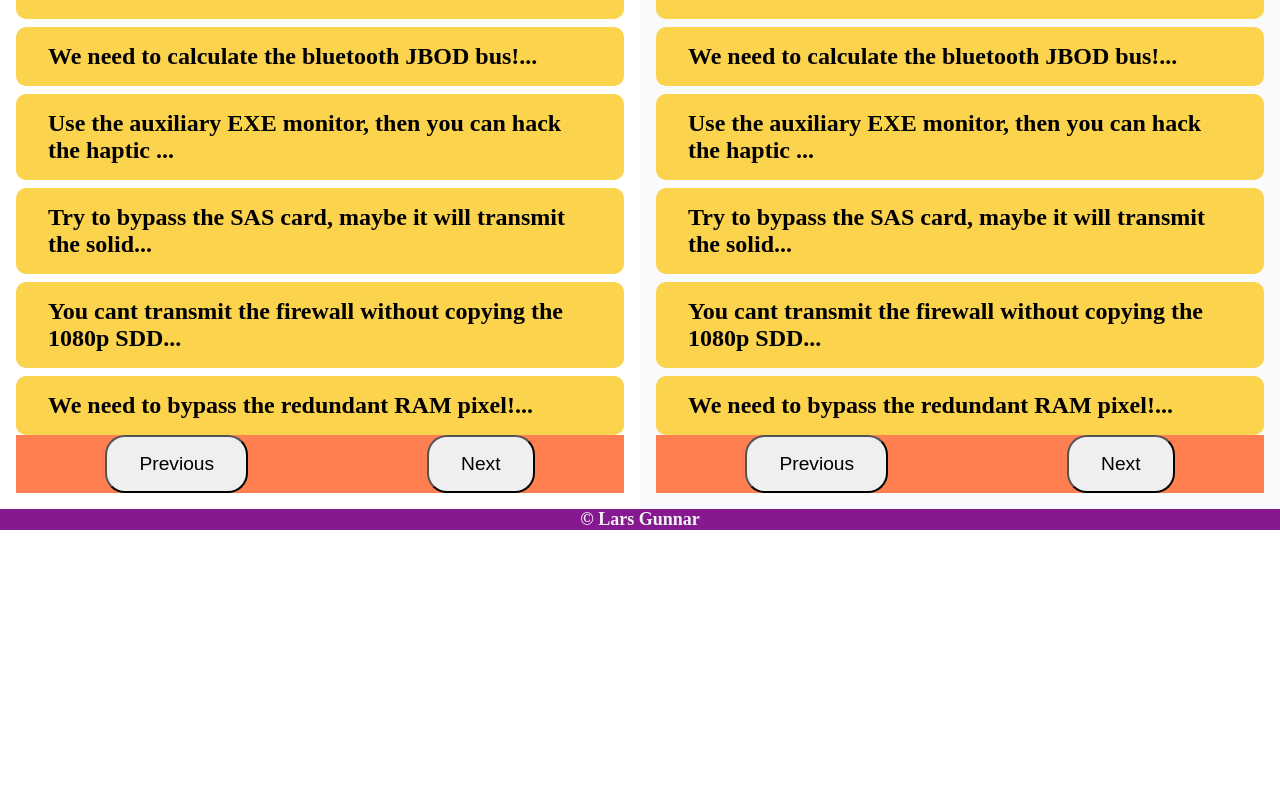
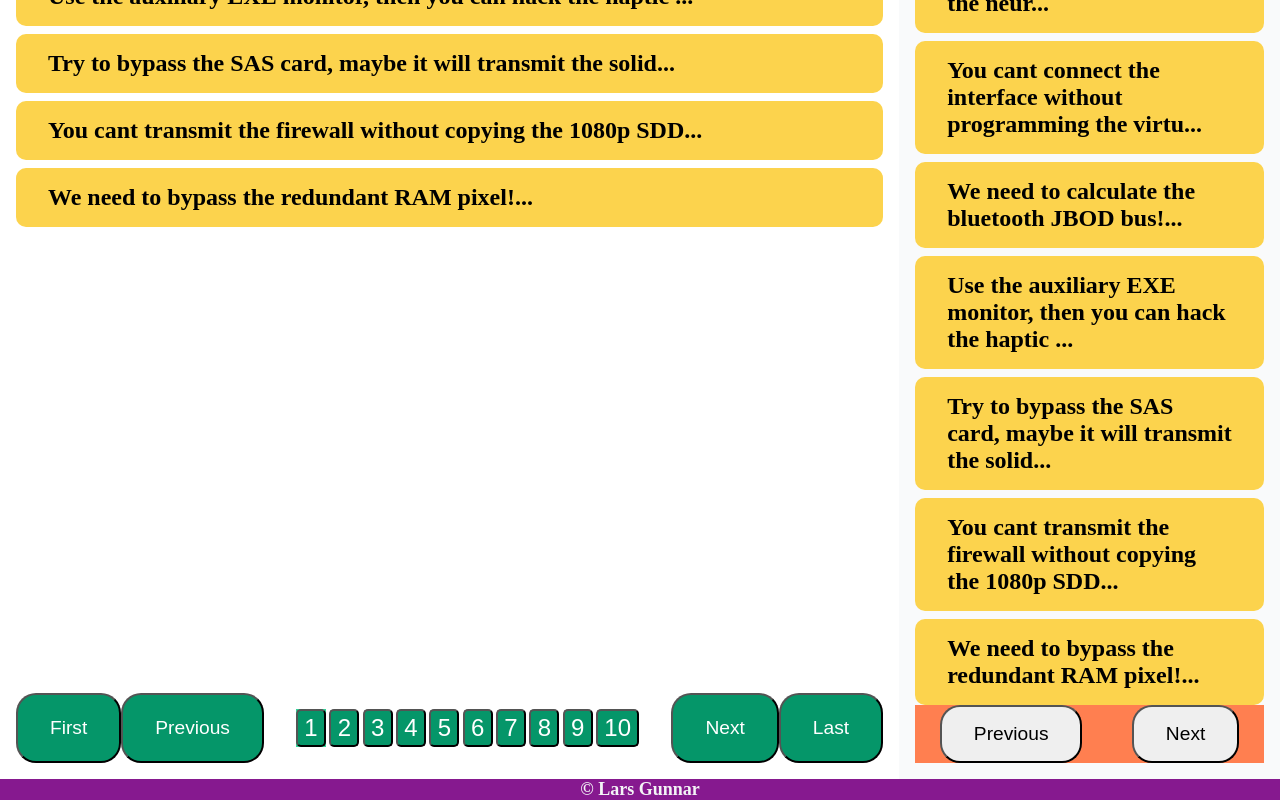
Before and after one commit to LarsGJobloop/react-component-paginated-feed, a React (Vite) app: page / in a window 1280 px wide. Shown: the part 588-1388 px from the top of the page. Before the commit the page ends 1118 px from the top, so only its background shows below. Built offline with nearby package versions, Linux system fonts and the light colour scheme.

Commit message:
add pagination to basic feed

```diff
--- a/src/components/Feed/Feed.jsx
+++ b/src/components/Feed/Feed.jsx
@@ -26,9 +26,13 @@ export function Feed(props) {
   // https://react.dev/reference/react
   const articleCount = useMemo(getArticleCount, []);
   const [currentPage, setCurrentPage] = useState(0);
+  const currentArticles = useMemo(
+    () => getArticleSlice(currentPage, feedSize),
+    [currentPage]
+  );
 
-  // Computed / Derived information
-  const currentArticles = getArticleSlice(currentPage, feedSize);
+  // Computed / Derived variables
+  const totalPages = (articleCount - feedSize) / feedSize;
 
   // Event Handlers
   function nextPage() {
@@ -53,6 +57,14 @@ export function Feed(props) {
     });
   }
 
+  function firstPage() {
+    setCurrentPage(0);
+  }
+
+  function lastPage() {
+    setCurrentPage(totalPages);
+  }
+
   // The HTML (JSX)
   return (
     <div className={style["container"] + " " + className}>
@@ -71,9 +83,42 @@ export function Feed(props) {
       </ul>
 
       <nav className={style["controls"]}>
+        <button onClick={firstPage}>First</button>
         <button onClick={previousPage}>Previous</button>
+        <PageDisplay
+          setCurrentPage={setCurrentPage}
+          totalPages={totalPages}
+          currentPage={currentPage}
+        />
         <button onClick={nextPage}>Next</button>
+        <button onClick={lastPage}>Last</button>
       </nav>
     </div>
   );
 }
+
+function PageDisplay(props) {
+  const { totalPages, currentPage, setCurrentPage } = props;
+  const pages = Array.from(Array(totalPages + 1).keys());
+
+  function handleClick(pageNumber) {
+    setCurrentPage(pageNumber);
+  }
+
+  return (
+    <ul className={style["pages"]}>
+      {pages.map((pageNumber) => {
+        return (
+          <li
+            className={pageNumber === currentPage ? style["current-page"] : ""}
+            key={pageNumber}
+          >
+            <button onClick={() => handleClick(pageNumber)}>
+              {pageNumber + 1}
+            </button>
+          </li>
+        );
+      })}
+    </ul>
+  );
+}
--- a/src/components/Feed/style.module.css
+++ b/src/components/Feed/style.module.css
@@ -15,17 +15,46 @@
   display: flex;
   flex-direction: column;
   gap: 0.5rem;
+
+  margin: 0.5rem 0px;
 }
 
 .controls {
   display: flex;
   justify-content: space-around;
+}
 
-  background-color: coral;
-}
 .controls > * {
   padding: 1rem 2rem;
   border-radius: 20px;
 
   font-size: larger;
 }
+
+.controls > button {
+  background-color: var(--color-primary-600);
+  color: white;
+
+  cursor: pointer;
+}
+
+.pages {
+  display: flex;
+  gap: 0.2rem;
+}
+
+.pages > li > button {
+  background-color: var(--color-primary-600);
+  color: white;
+
+  font-size: x-large;
+
+  padding: 0.2rem 0.4rem;
+  border-radius: 5px;
+
+  cursor: pointer;
+}
+
+.current-page {
+  background-color: var(--color-primary-400) !important;
+}
```
